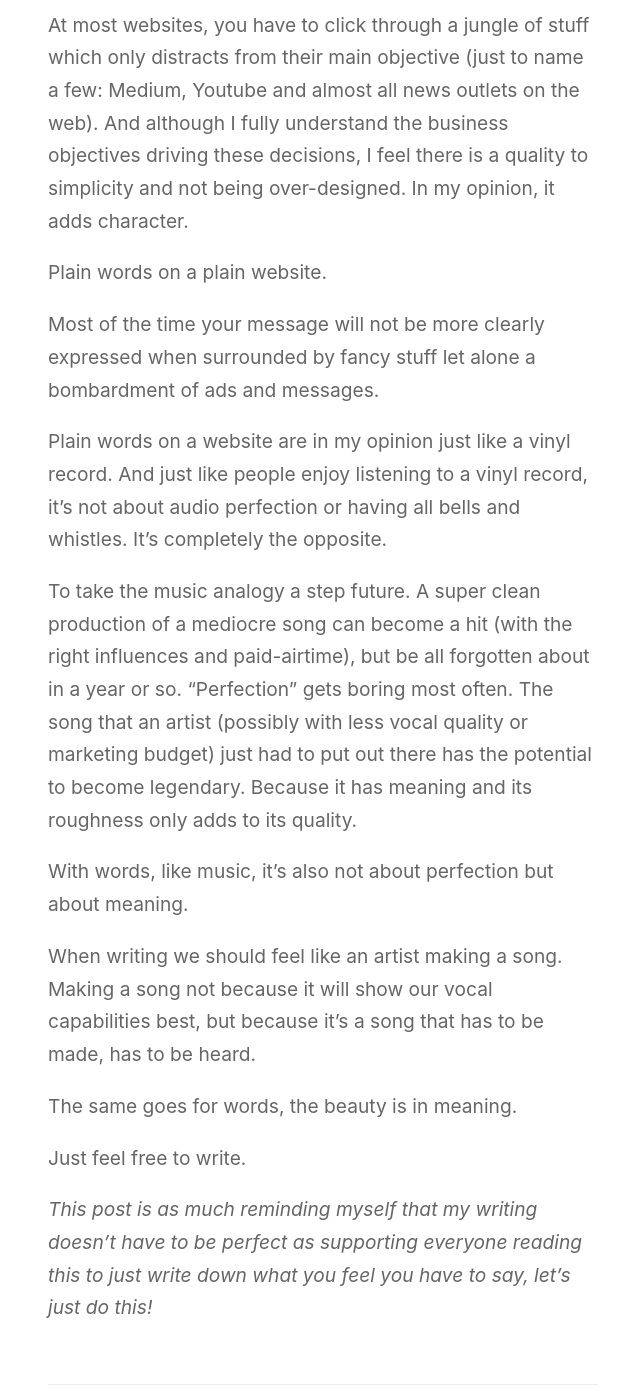
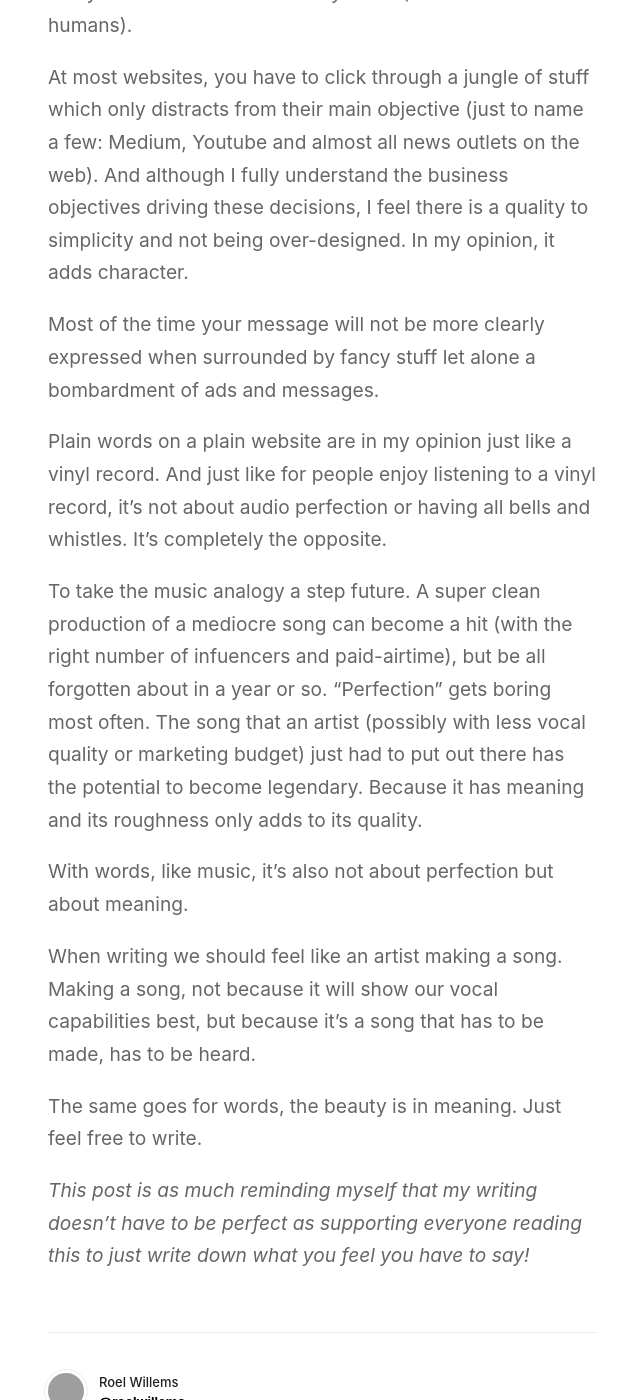
Before and after one commit to roelwillems/roelwillems.github.io, a Jekyll site: the page built from _posts/2018-11-22-the-beauty-within.md, in a window 1280 px wide and 1400 px high, scrolled down 661 px. Shown: the whole window, without its empty margins (317-957 px from the left). Built offline with Jekyll 4.4.1, drawn with Linux system fonts in a browser that asks for light colours; some of the changed text lies outside the part shown; grey boxes are pictures that could not be loaded.

Commit message:
Mirroring from Micro.blog.

```diff
--- a/_posts/2018-11-22-the-beauty-within.md
+++ b/_posts/2018-11-22-the-beauty-within.md
@@ -7,28 +7,27 @@ photo:
 date: 2018-11-22 22:24:56 +0100
 guid: http://roelwillems.micro.blog/2018/11/22/the-beauty-within.html
 ---
-I like words. I like plain and simple thoughts and stories written down. For as long as the internet existed it has been a great place to read and write. But while the web has been ever increasingly gaining advancements in design and complexity, I value... no, I crave, simplicity.
+I like words. I like plain and simple thoughts and stories written down.
+For as long as the internet existed it has been a great place to read and write.
+
+But while the web has been ever increasingly gaining advancements in design and complexity, I value... no, I crave, simplicity.
 
 Almost all of the web today is geared toward gaining attention and _eyeballs_. Every year, with every advancement, I feel we distance ourselves more and more from what is really valuable for these mere _eyeballs_ (also known as humans).
 
 At most websites, you have to click through a jungle of stuff which only distracts from their main objective (just to name a few: Medium, Youtube and almost all news outlets on the web).
 And although I fully understand the business objectives driving these decisions, I feel there is a quality to simplicity and not being over-designed. In my opinion, it adds character.
 
-Plain words on a plain website.
-
 Most of the time your message will not be more clearly expressed when surrounded by fancy stuff let alone a bombardment of ads and messages.
 
-Plain words on a website are in my opinion just like a vinyl record. And just like people enjoy listening to a vinyl record, it's not about audio perfection or having all bells and whistles. It's completely the opposite.
+Plain words on a plain website are in my opinion just like a vinyl record. And just like for people enjoy listening to a vinyl record, it's not about audio perfection or having all bells and whistles. It's completely the opposite.
 
-To take the music analogy a step future. A super clean production of a mediocre song can become a hit (with the right influences and paid-airtime), but be all forgotten about in a year or so. "Perfection" gets boring most often.
+To take the music analogy a step future. A super clean production of a mediocre song can become a hit (with the right number of infuencers and paid-airtime), but be all forgotten about in a year or so. "Perfection" gets boring most often.
 The song that an artist (possibly with less vocal quality or marketing budget) just had to put out there has the potential to become legendary. Because it has meaning and its roughness only adds to its quality.
 
 With words, like music, it’s also not about perfection but about meaning.
 
-When writing we should feel like an artist making a song. Making a song not because it will show our vocal capabilities best, but because it’s a song that has to be made, has to be heard.
+When writing we should feel like an artist making a song. Making a song, not because it will show our vocal capabilities best, but because it’s a song that has to be made, has to be heard.
 
-The same goes for words, the beauty is in meaning.
+The same goes for words, the beauty is in meaning. Just feel free to write.
 
-Just feel free to write.
-
-_This post is as much reminding myself that my writing doesn't have to be perfect as supporting everyone reading this to just write down what you feel you have to say, let's just do this!_
+_This post is as much reminding myself that my writing doesn't have to be perfect as supporting everyone reading this to just write down what you feel you have to say!_
```
